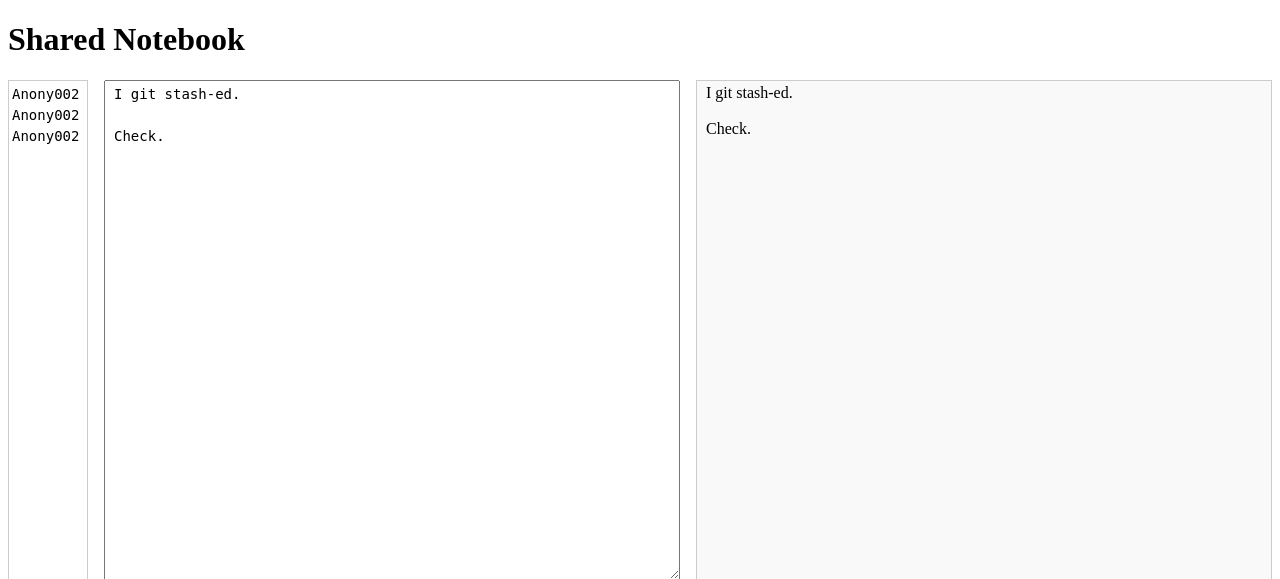
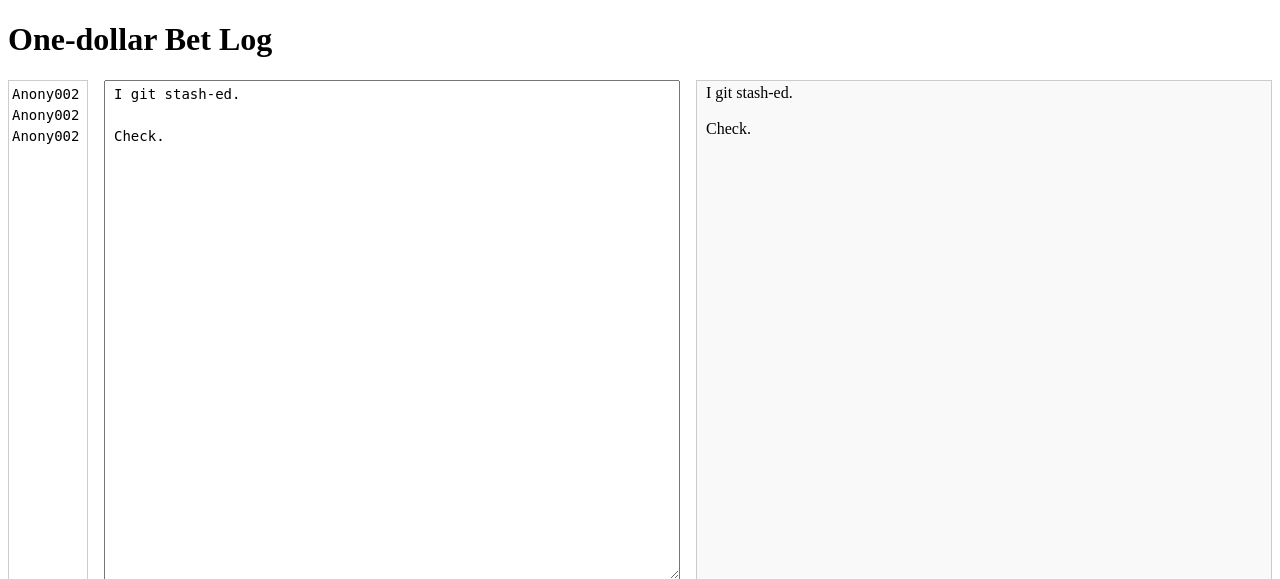
Before and after one commit to NarezIn/Shared_Notebook, a Flask app: page / in a window 1280 px wide. Shown: the top 579 px of the page. Run offline with Flask 3, Linux system fonts and the light colour scheme.

Commit message:
Update display name

```diff
--- a/templates/index.html
+++ b/templates/index.html
@@ -3,12 +3,12 @@
 <head>
     <meta charset = "utf-8">
     <meta name = "viewport" content = "width=device-width,initial-scale=1" />
-    <title>One-dollar bet log!</title>
+    <title>One-dollar bet log</title>
     <link rel = "stylesheet" href = "{{ url_for('static', filename = 'style.css') }}">
 </head>
 <body>
     <main>
-        <h1>Shared Notebook</h1>
+        <h1>One-dollar Bet Log</h1>
         <div class = "editor">
             <!-- This shows... it is what it is. Each username and their column should be matched -->
             <div id="userColumn"></div>
```
